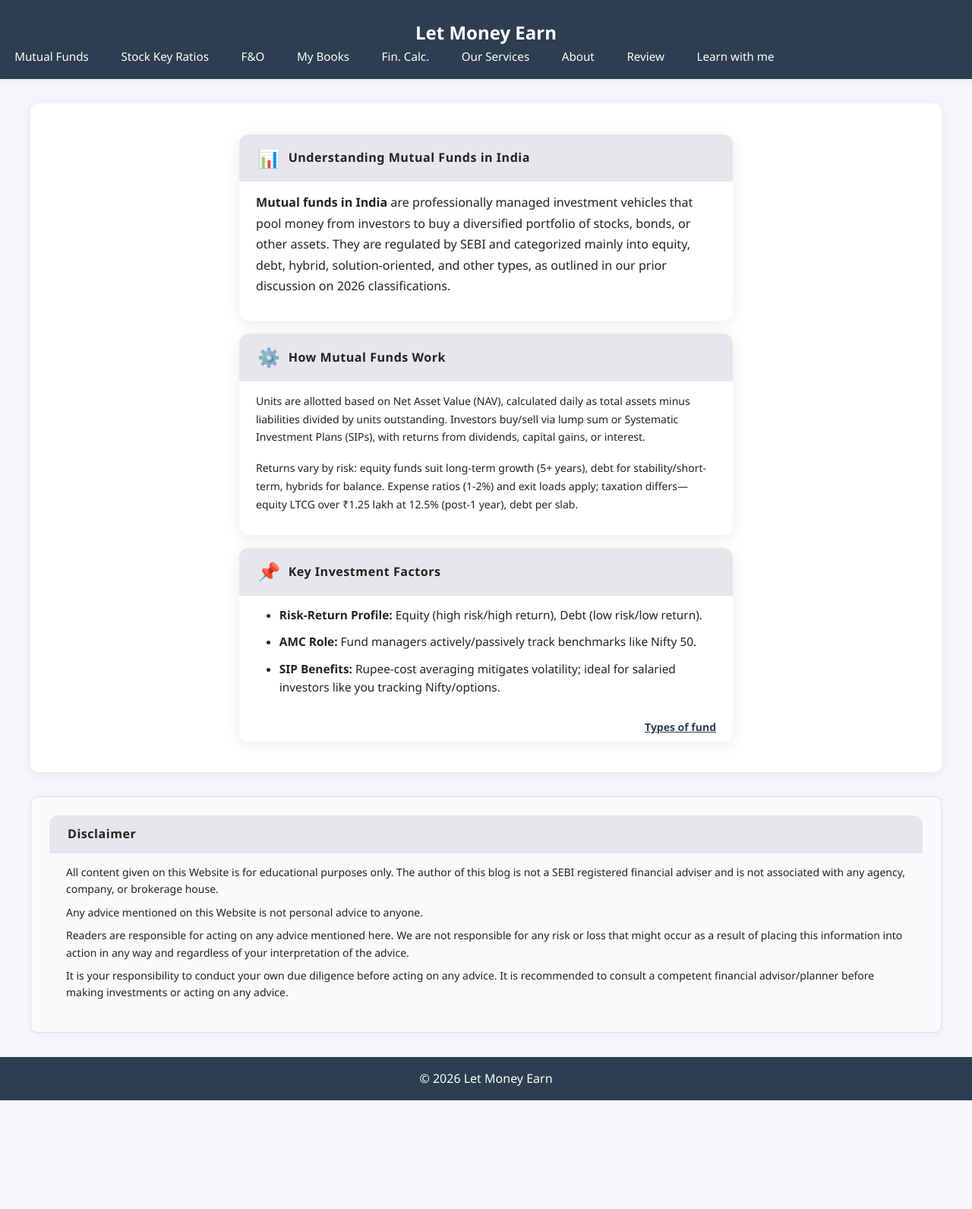
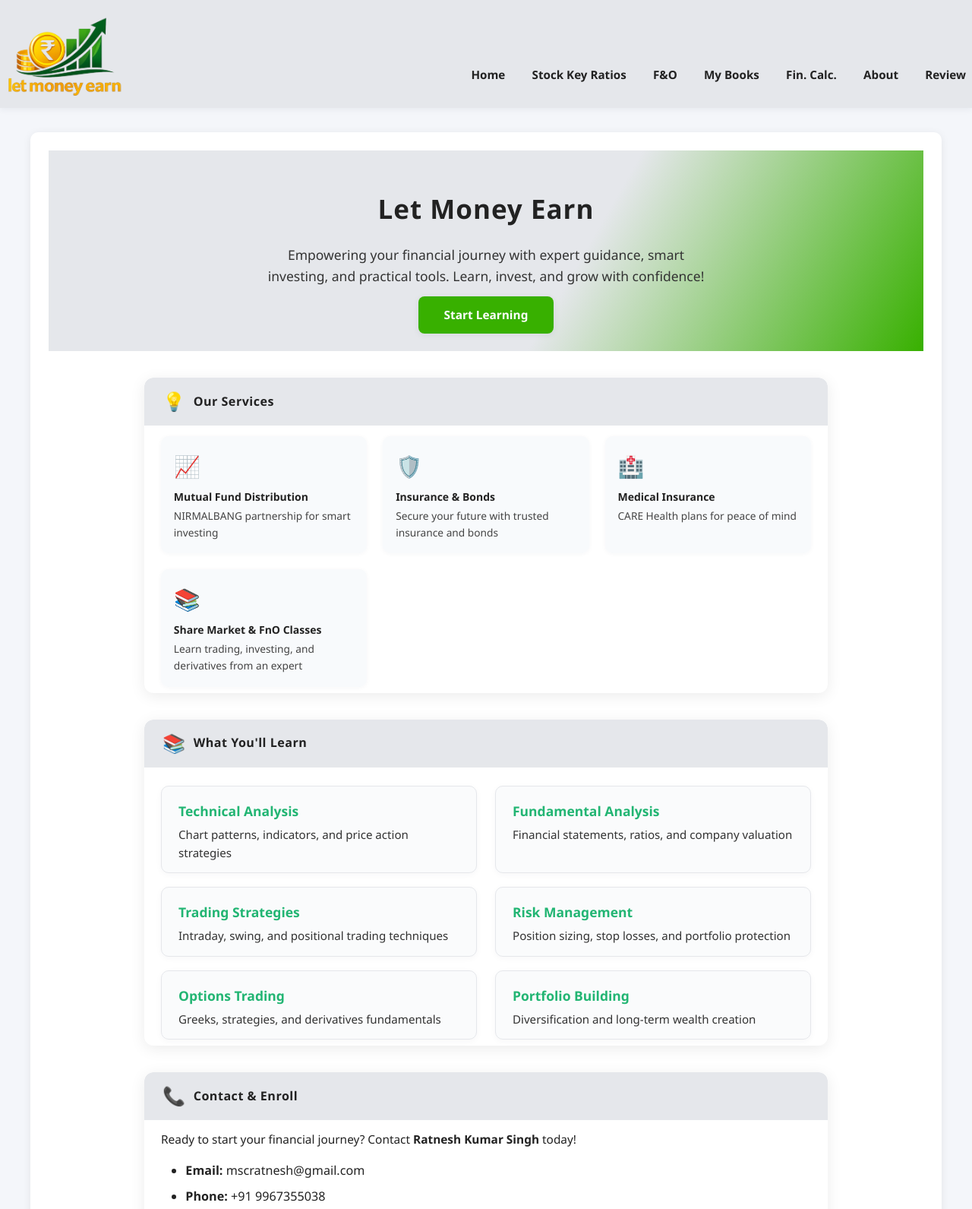
Before and after one commit to mscratnesh/htmlSite, a plain HTML site: page index.html in a window 1280 px wide. Shown: the top 1591 px of the page at 76% size. Before the commit the page ends 1448 px from the top, so only its background shows below. Drawn offline with Linux system fonts and the light colour scheme.

Commit message:
logo changes

```diff
--- a/css/style.css
+++ b/css/style.css
@@ -41,6 +41,74 @@
     width: 95%;
     overflow: hidden;
 }
+
+
+header {
+    background: ##e5e7eb;
+    color: #222;
+    padding: 1rem 2rem 0.5rem 2rem;
+}
+
+.header-content {
+    display: flex;
+    align-items: flex-end;
+    justify-content: space-between;
+    gap: 1rem;
+    position: relative;
+    min-height: 110px;
+}
+
+
+.logo-title {
+    display: flex;
+    align-items: center;
+    gap: 1rem;
+}
+
+.logo {
+    height: 105px;
+    width: auto;
+    display: block;
+    padding-left: 10px;
+}
+
+.topnav {
+    background: none;
+    padding: 0;
+}
+
+    .topnav ul {
+        display: flex;
+        flex-wrap: nowrap;
+        justify-content: flex-end;
+        align-items: flex-end;
+        gap: 0;
+    }
+
+    .topnav li {
+        margin: 0 1.2rem 0 0;
+        white-space: nowrap;
+    }
+
+        .topnav li:last-child {
+            margin-right: 0;
+        }
+
+    .topnav a {
+        display: block;
+        color: #222;
+        text-decoration: none;
+        font-weight: bold;
+        padding: 1rem 0.5rem 0.5rem 0.5rem;
+        transition: color 0.2s, background 0.2s;
+    }
+
+        .topnav a:hover {
+            color: #38b000;
+            background: none;
+        }
+
+
 .section-header {
     background: #e5e7eb;
     color: #222;
@@ -86,7 +154,7 @@
     }
     .styled-table, .styled-table th, .styled-table td { font-size: 1em; }
     .styled-table th, .styled-table td { padding: 12px 10px; }
-    .section-header { font-size: 1.08em; padding: 14px 14px; }
+    .section-header { font-size: 1.08em; padding: 10px 10px; }
     .card-content { padding: 18px 8px 8px 8px; }
 }
 
@@ -110,9 +178,9 @@ html {
 }
 
 header {
-    background: #2c3e50;
+    background: #e5e7eb;
     color: #fff;
-    padding: 1.5rem 0 1rem 0;
+    padding: 1rem 0 1rem 0;
     box-shadow: 0 2px 8px rgba(44,62,80,0.07);
     /* Remove width/max-width/margin for full background */
 }
--- a/index.html
+++ b/index.html
@@ -7,19 +7,38 @@
 </head>
 <body>
 
-<header>
+    <!--<header>
         <center><h2>Let Money Earn</h2></center>
         <nav>
-        <a href="#" onclick="loadPage('home')">Mutual Funds</a>
-        <a href="#" onclick="loadPage('fundamental-analysis')">Stock Key Ratios</a>
-        <a href="#" onclick="loadPage('fo')">F&O</a>
-        <a href="#" onclick="loadPage('books')">My Books</a>
-        <a href="#" onclick="loadPage('calculators')">Fin. Calc.</a>
-        <a href="#" onclick="loadPage('services')">Our Services</a>
-        <a href="#" onclick="loadPage('about')">About</a>
-        <a href="#" onclick="loadPage('review')">Review</a>
-        <a href="#" onclick="loadPage('learn-with-me')">Learn with me</a>
+            <li><a href="#" onclick="loadPage('MF')">Mutual Funds</a></li>
+            <li><a href="#" onclick="loadPage('fundamental-analysis')">Stock Key Ratios</a></li>
+            <li><a href="#" onclick="loadPage('fo')">F&O</a></li>
+            <li><a href="#" onclick="loadPage('books')">My Books</a></li>
+            <li><a href="#" onclick="loadPage('calculators')">Fin. Calc.</a></li>
+            <li><a href="#" onclick="loadPage('services')">Our Services</a></li>
+            <li><a href="#" onclick="loadPage('about')">About</a></li>
+            <li><a href="#" onclick="loadPage('review')">Review</a></li>
+            <li><a href="#" onclick="loadPage('learn-with-me')">Learn with me</a></li>
         </nav>
+    </header>-->
+
+    <header>
+        <div class="header-content">
+            <div class="logo-title">
+                <img src="https://raw.githubusercontent.com/mscratnesh/htmlSite/main/images/Let_Money_Earn_Logo_Cropped.png" alt="Logo" class="logo">
+            </div>
+            <nav class="topnav">
+                <ul>
+                    <li><a href="#" onclick="loadPage('new-home')">Home</a></li>
+                    <li><a href="#" onclick="loadPage('fundamental-analysis')">Stock Key Ratios</a></li>
+                    <li><a href="#" onclick="loadPage('fo')">F&O</a></li>
+                    <li><a href="#" onclick="loadPage('books')">My Books</a></li>
+                    <li><a href="#" onclick="loadPage('calculators')">Fin. Calc.</a></li>
+                    <li><a href="#" onclick="loadPage('about')">About</a></li>
+                    <li><a href="#" onclick="loadPage('review')">Review</a></li>
+                </ul>
+            </nav>
+        </div>
     </header>
 
 
--- a/js/app.js
+++ b/js/app.js
@@ -512,7 +512,7 @@ function setupSIPCalculator() {
 
 
 document.addEventListener('DOMContentLoaded', function() {
-    loadPage('home');
+    loadPage('new-home');
 });
 
 // SheetDB API integration for review form
--- /dev/null
+++ b/pages/new-home.html
@@ -0,0 +1,138 @@
+<!-- New Home Page Inspired by rksti.com -->
+<div class="hero-section" style="background: linear-gradient(120deg, #e5e7eb 60%, #38b000 100%); padding: 3.5em 0 2.5em 0; text-align: center;">
+    <h1 style="font-size:2.5em; font-weight:800; color:#222; margin-bottom:0.5em;">Let Money Earn</h1>
+    <p style="font-size:1.25em; color:#333; max-width:600px; margin:0 auto 1.5em auto;">Empowering your financial journey with expert guidance, smart investing, and practical tools. Learn, invest, and grow with confidence!</p>
+    <a href="#" onclick="loadPage('learn-with-me')" style="background:#38b000; color:#fff; font-weight:600; padding:0.9em 2.2em; border-radius:8px; font-size:1.1em; text-decoration:none; box-shadow:0 2px 8px rgba(44,62,80,0.08);">Start Learning</a>
+</div>
+
+<div class="card-section" style="max-width:900px; margin:2.5em auto 1.5em auto;">
+    <div class="section-header" style="display:flex;align-items:center;gap:10px;">
+        <span style="font-size:1.5em;">💡</span>
+        <span>Our Services</span>
+    </div>
+    <div class="card-content" style="display:grid;grid-template-columns:repeat(auto-fit,minmax(220px,1fr));gap:1.5em;">
+        <div style="background:#f8fafc; border-radius:10px; padding:1.2em; box-shadow:0 1px 6px rgba(44,62,80,0.04);">
+            <div style="font-size:2em; color:#38b000;">📈</div>
+            <div style="font-weight:700; margin:0.5em 0 0.2em 0;">Mutual Fund Distribution</div>
+            <div style="font-size:0.98em; color:#444;">NIRMALBANG partnership for smart investing</div>
+        </div>
+        <div style="background:#f8fafc; border-radius:10px; padding:1.2em; box-shadow:0 1px 6px rgba(44,62,80,0.04);">
+            <div style="font-size:2em; color:#38b000;">🛡️</div>
+            <div style="font-weight:700; margin:0.5em 0 0.2em 0;">Insurance & Bonds</div>
+            <div style="font-size:0.98em; color:#444;">Secure your future with trusted insurance and bonds</div>
+        </div>
+        <div style="background:#f8fafc; border-radius:10px; padding:1.2em; box-shadow:0 1px 6px rgba(44,62,80,0.04);">
+            <div style="font-size:2em; color:#38b000;">🏥</div>
+            <div style="font-weight:700; margin:0.5em 0 0.2em 0;">Medical Insurance</div>
+            <div style="font-size:0.98em; color:#444;">CARE Health plans for peace of mind</div>
+        </div>
+        <div style="background:#f8fafc; border-radius:10px; padding:1.2em; box-shadow:0 1px 6px rgba(44,62,80,0.04);">
+            <div style="font-size:2em; color:#38b000;">📚</div>
+            <div style="font-weight:700; margin:0.5em 0 0.2em 0;">Share Market & FnO Classes</div>
+            <div style="font-size:0.98em; color:#444;">Learn trading, investing, and derivatives from an expert</div>
+        </div>
+    </div>
+</div>
+
+
+
+
+
+<!-- What You'll Learn Section from learn-with-me.html -->
+<div class="card-section" style="max-width:900px; margin:2.5em auto 1.5em auto;">
+    <div class="section-header" style="display:flex;align-items:center;gap:10px;">
+        <span style="font-size:1.5em;">📚</span>
+        <span>What You'll Learn</span>
+    </div>
+    <div class="card-content">
+        <div class="review-learn-grid">
+            <div class="review-learn-item">
+                <div class="review-learn-title">Technical Analysis</div>
+                <div class="review-learn-desc">Chart patterns, indicators, and price action strategies</div>
+            </div>
+            <div class="review-learn-item">
+                <div class="review-learn-title">Fundamental Analysis</div>
+                <div class="review-learn-desc">Financial statements, ratios, and company valuation</div>
+            </div>
+            <div class="review-learn-item">
+                <div class="review-learn-title">Trading Strategies</div>
+                <div class="review-learn-desc">Intraday, swing, and positional trading techniques</div>
+            </div>
+            <div class="review-learn-item">
+                <div class="review-learn-title">Risk Management</div>
+                <div class="review-learn-desc">Position sizing, stop losses, and portfolio protection</div>
+            </div>
+            <div class="review-learn-item">
+                <div class="review-learn-title">Options Trading</div>
+                <div class="review-learn-desc">Greeks, strategies, and derivatives fundamentals</div>
+            </div>
+            <div class="review-learn-item">
+                <div class="review-learn-title">Portfolio Building</div>
+                <div class="review-learn-desc">Diversification and long-term wealth creation</div>
+            </div>
+        </div>
+    </div>
+</div>
+<div class="card-section" style="max-width:900px; margin:2.5em auto 1.5em auto;">
+    <div class="section-header" style="display:flex;align-items:center;gap:10px;">
+        <span style="font-size:1.5em;">📞</span>
+        <span>Contact & Enroll</span>
+    </div>
+    <div class="card-content" style="font-size:1.1em;">
+        <p style="margin-bottom:1em;">Ready to start your financial journey? Contact <b>Ratnesh Kumar Singh</b> today!</p>
+        <ul style="font-size:1.05em; margin-bottom:1.5em; padding-left:2em;">
+            <li style="margin-bottom:0.5em;"><b>Email:</b> mscratnesh@gmail.com</li>
+            <li style="margin-bottom:0.5em;"><b>Phone:</b> +91 9967355038</li>
+            <li style="margin-bottom:0.5em;"><b>Location:</b> Online & Mumbai</li>
+        </ul>
+        <a href="#" onclick="loadPage('learn-with-me')" style="background:#38b000; color:#fff; font-weight:600; padding:0.7em 2em; border-radius:8px; font-size:1em; text-decoration:none; box-shadow:0 2px 8px rgba(44,62,80,0.08);">Join Now</a>
+    </div>
+</div>
+<style>
+.review-learn-grid {
+    display: grid;
+    grid-template-columns: 1fr 1fr;
+    gap: 18px 24px;
+    margin-top: 10px;
+}
+.review-learn-item {
+    background: #fafbfc;
+    border: 1px solid #e5e7eb;
+    border-radius: 10px;
+    padding: 18px 22px 14px 22px;
+    min-height: 80px;
+    box-shadow: 0 2px 8px rgba(44,62,80,0.04);
+}
+.review-learn-title {
+    font-size: 1.25em;
+    font-weight: 700;
+    color: #22b573;
+    margin-bottom: 0.3em;
+}
+.review-learn-desc {
+    color: #333;
+    font-size: 1.08em;
+}
+@media (max-width: 700px) {
+    .review-learn-grid {
+        grid-template-columns: 1fr;
+        gap: 12px;
+    }
+    .review-learn-item {
+        padding: 14px 10px 10px 10px;
+    }
+    .review-learn-title {
+        font-size: 1.08em;
+    }
+}
+</style>
+
+<style>
+.hero-section h1 {
+    letter-spacing: 1px;
+}
+@media (max-width: 700px) {
+    .hero-section h1 { font-size: 1.5em; }
+    .card-section { margin: 1.2em 0.2em; }
+}
+</style>
```
Also changed, not shown: pages/MF.html (added, +43 -0 lines), Let_Money_Earn_Logo_Cropped.png (added), images/Let_Money_Earn_Logo_Cropped.png (added). Lines whose indentation alone changed are shown as unchanged.
